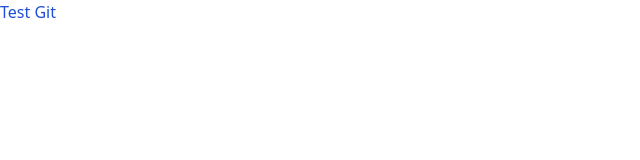
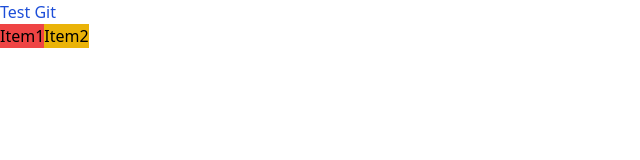
Before and after one commit to khaineswewynn/tailwind_test1, a website: page src/index.html in a window 1280 px wide. Shown: the whole page, without its empty margins (0-640 px from the left). Drawn offline with Linux system fonts and the light colour scheme.

Commit message:
modified index

```diff
--- a/src/index.html
+++ b/src/index.html
@@ -8,5 +8,15 @@
 </head>
 <body>
     <h2 class="text-blue-700">Test Git </h2>
+    <section>
+        <div class="flex flex-row">
+            <div class="item1 bg-red-500">
+                Item1
+            </div>
+            <div class="item2 bg-yellow-500">
+                Item2
+            </div>
+        </div>
+    </section>
 </body>
 </html>
```
Also changed, not shown: public/style.css.
